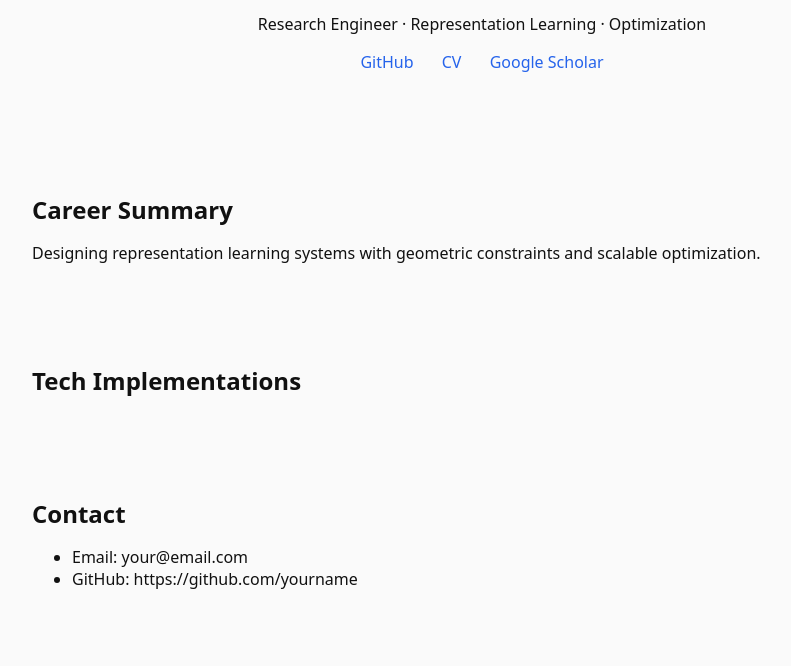
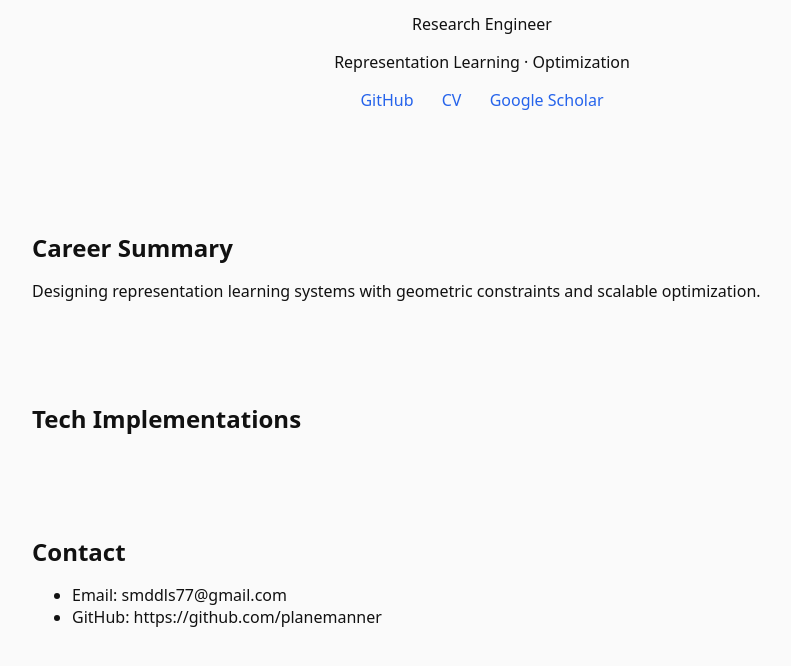
Before and after one commit to planemanner/plane-manner.github.io, a plain HTML site: page index.html in a window 1280 px wide. Shown: the part 160-826 px from the top of the page, without its empty margins (158-949 px from the left). Drawn offline with Linux system fonts and the light colour scheme.

Commit message:
forcely removing

```diff
--- a/index.html
+++ b/index.html
@@ -11,7 +11,8 @@
 
 <header class="hero">
   <h1>Kang Il Lee</h1>
-  <p>Research Engineer · Representation Learning · Optimization</p>
+  <p>Research Engineer </p>
+  <p>Representation Learning · Optimization</p>
 
   <div class="hero-links">
     <a href="#">GitHub</a>
@@ -38,8 +39,8 @@
 <section id="contact">
   <h2>Contact</h2>
   <ul>
-    <li>Email: your@email.com</li>
-    <li>GitHub: https://github.com/yourname</li>
+    <li>Email: smddls77@gmail.com</li>
+    <li>GitHub: https://github.com/planemanner</li>
   </ul>
 </section>
 
```
